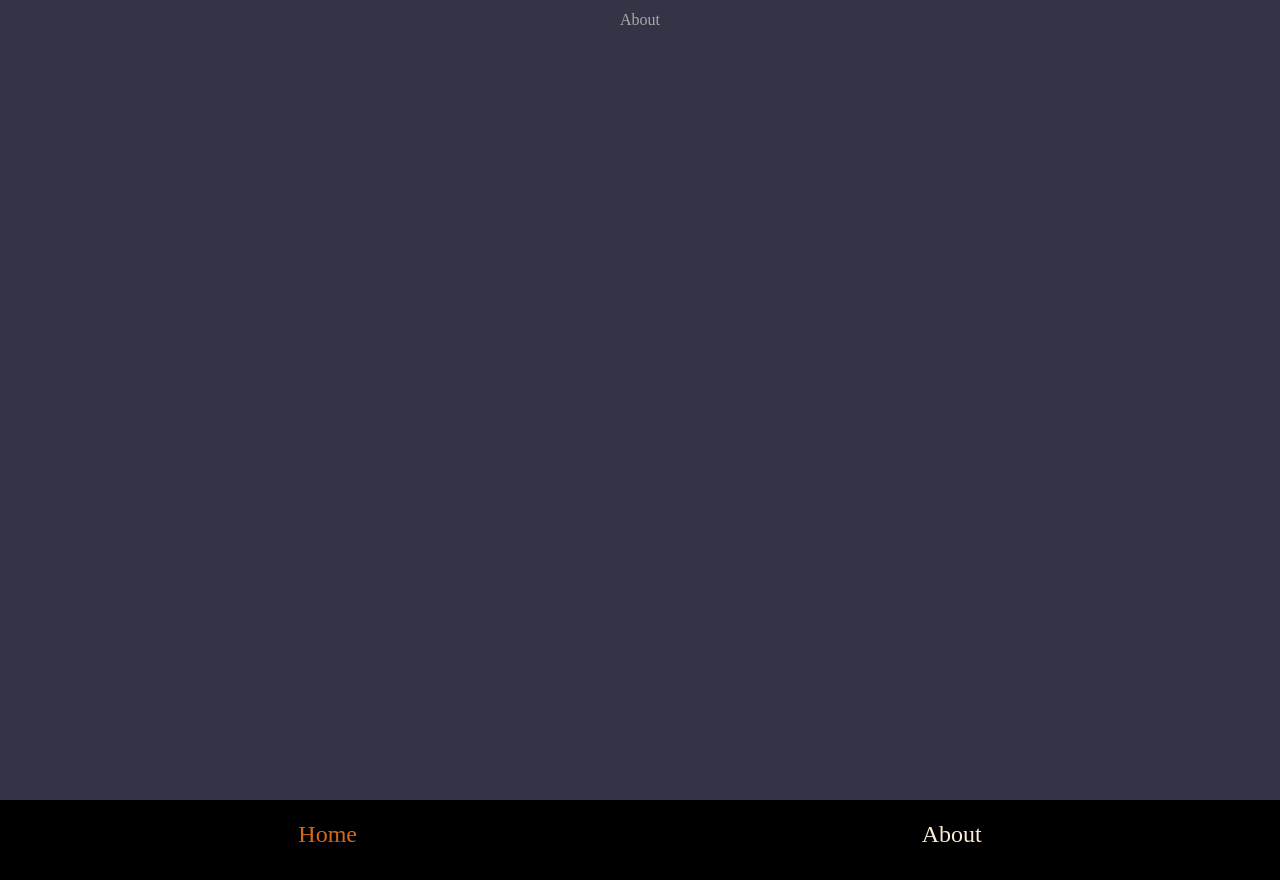
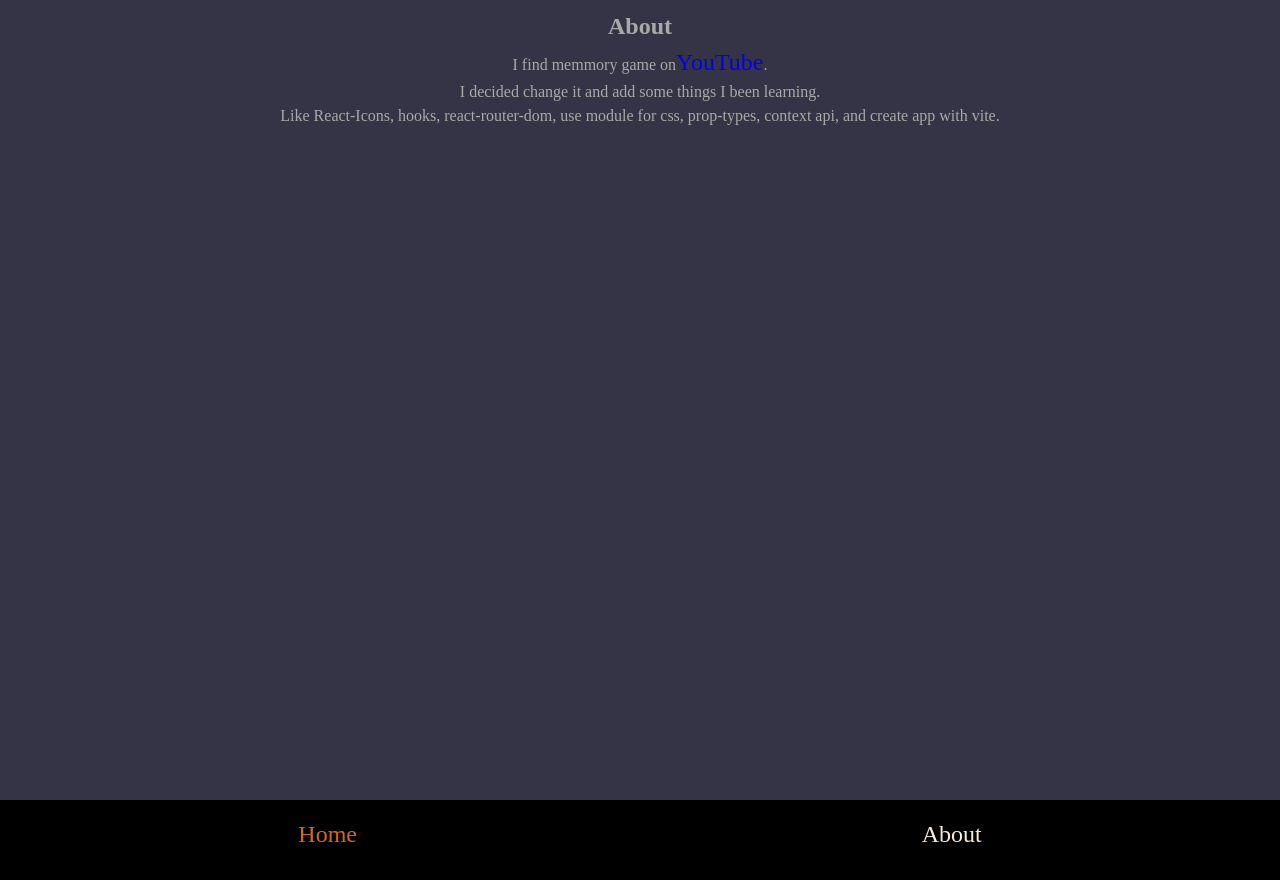
Before and after one commit to W-J-Knight/memory-game, a React app: page /about in a window 1280 px wide. Built offline with nearby package versions, Linux system fonts and the light colour scheme; the HTML template or start-up script is replaced by a standard one.

Commit message:
Finish up the About Page.

```diff
--- a/src/context/gameLogicContext.jsx
+++ b/src/context/gameLogicContext.jsx
@@ -17,7 +17,6 @@ const LogicContext = ({ children }) => {
     setChoiceTwo,
     turn,
     setTurn,
-
     setDisabled,
   };
   return <GameContext.Provider value={value}>{children}</GameContext.Provider>;
--- a/src/pages/About/About.jsx
+++ b/src/pages/About/About.jsx
@@ -1,8 +1,23 @@
+import { Link } from "react-router-dom";
 
 const About = () => {
   return (
-    <div>About</div>
-  )
-}
+    <section>
+      <h1>About</h1>
+      <p>
+        I find memmory game on
+        <Link to="https://youtu.be/ZCKohZwGZMw?si=j6dxH10UlctedlVX">
+          YouTube
+        </Link>
+        .
+      </p>
+      <p>I decided change it and add some things I been learning.</p>
+      <p>
+        Like React-Icons, hooks, react-router-dom, use module for css,
+        prop-types, context api, and create app with vite.
+      </p>
+    </section>
+  );
+};
 
-export default About
+export default About;
```
